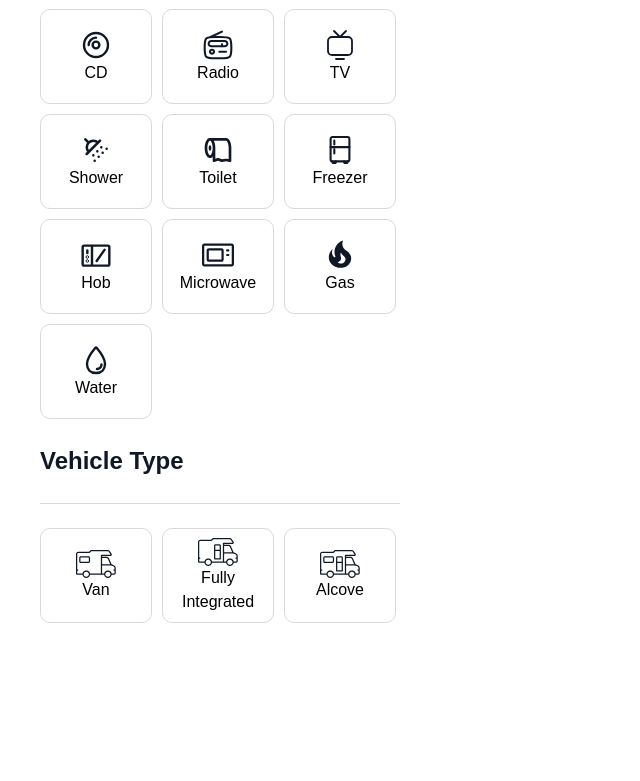
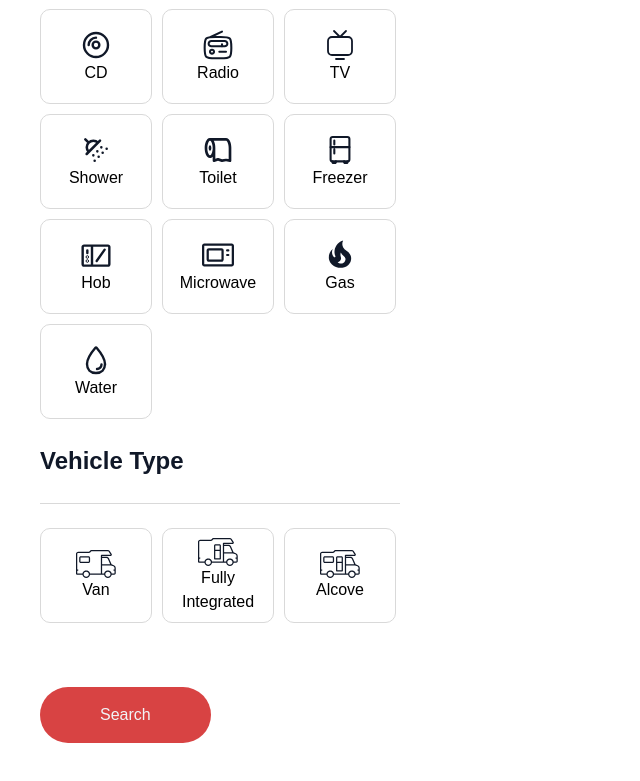
Before and after one commit to nksenechkav/Campers-rental-app, a React (Vite) app: page /catalog in a window 1280 px wide. Shown: the part 574-1355 px from the top of the page, without its empty margins (0-640 px from the left). Before the commit the page ends 1281 px from the top, so only its background shows below. Built offline with nearby package versions, Linux system fonts and the light colour scheme; no server answers.

Commit message:
add button search and functions to it

```diff
--- a/src/components/camper/Camper.module.scss
+++ b/src/components/camper/Camper.module.scss
@@ -28,9 +28,10 @@
 
 .info-wrapper {
   width: 526px;
+  height: 310px;
   display: flex;
   flex-direction: column;
-  gap: 16px;
+  justify-content: space-between;
 }
 
 .my-icon {
--- a/src/components/searchBox/SearchBox.jsx
+++ b/src/components/searchBox/SearchBox.jsx
@@ -1,29 +1,48 @@
 // src/pages/searchBox/SearchBox.jsx
 
-import { changeFilter, toggleEquipment, changeVehicleType } from '../../redux/filters/slice.js';
+import { changeFilter, toggleEquipment, changeVehicleType, resetFilters } from '../../redux/filters/slice.js';
 import css from './SearchBox.module.scss';
 import { useSelector, useDispatch } from 'react-redux';
 import { selectLocationFilter, selectEquipmentFilters, selectVehicleTypeFilter } from '../../redux/filters/selectors.js';
+import { useState } from 'react';
 
 const SearchBox = () => {
   const dispatch = useDispatch();
-  const filter = useSelector(selectLocationFilter);
-  const equipmentFilters = useSelector(selectEquipmentFilters);
-  const selectedVehicleType = useSelector(selectVehicleTypeFilter);
+  const initialFilter = useSelector(selectLocationFilter);
+  const initialEquipmentFilters = useSelector(selectEquipmentFilters);
+  const initialVehicleType = useSelector(selectVehicleTypeFilter);
 
-  const handleChange = (e) => {
-    const newValue = e.target.value;
-    dispatch(changeFilter(newValue));
-  };
+  const [filter, setFilter] = useState(initialFilter);
+  const [equipmentFilters, setEquipmentFilters] = useState(initialEquipmentFilters);
+  const [selectedVehicleType, setSelectedVehicleType] = useState(initialVehicleType);
 
+  // Оновлюємо локальний стан для фільтрів
+  const handleLocationChange = (e) => setFilter(e.target.value);
   const handleCheckboxChange = (event) => {
     const { id, checked } = event.target;
-    dispatch(toggleEquipment({ equipmentId: id, checked })); // Оновлення Redux store
+    setEquipmentFilters({
+      ...equipmentFilters,
+      [id]: checked
+    });
   };
+  const handleRadioChange = (event) => setSelectedVehicleType(event.target.id);
 
-  const handleRadioChange = (event) => {
-    const { id } = event.target;
-    dispatch(changeVehicleType(id)); // Оновлення Redux store
+  // Кнопка "Search" для застосування фільтрів
+  const handleSearchClick = () => {
+    // Скидаємо фільтри у Redux
+    dispatch(resetFilters());
+
+    // Встановлюємо нові фільтри у Redux
+    dispatch(changeFilter(filter));
+    Object.entries(equipmentFilters).forEach(([equipmentId, checked]) => {
+      dispatch(toggleEquipment({ equipmentId, checked }));
+    });
+    dispatch(changeVehicleType(selectedVehicleType));
+
+    // Скидаємо локальний стан після скидання фільтрів у Redux
+    setFilter("");
+    setEquipmentFilters({});
+    setSelectedVehicleType("");
   };
 
   return (
@@ -38,7 +57,7 @@ const SearchBox = () => {
           type="text"
           placeholder="Kyiv, Ukraine"
           value={filter}
-          onChange={handleChange}
+          onChange={handleLocationChange}
         />
       </div>
       <p className={css["label-text"]}>Filters</p>
@@ -111,6 +130,9 @@ const SearchBox = () => {
           </li>
         ))}
       </ul>
+      <button className={css.btn} onClick={handleSearchClick}>
+        Search
+      </button>
     </div>
   );
 };
--- a/src/components/searchBox/SearchBox.module.scss
+++ b/src/components/searchBox/SearchBox.module.scss
@@ -128,7 +128,7 @@ input:focus {
   flex-wrap: wrap;
   gap: 10px;
   margin-top: 36px;
-  margin-bottom: 24px;
+  margin-bottom: 64px;
 }
 
 .radio-label {
@@ -151,3 +151,21 @@ input:focus {
 .radio-input {
   display: none; // Сховати стандартний чекбокс
 }
+
+.btn {
+  display: block;
+  max-width: 173px;
+  height: 56px;
+  background-color: #D84343;
+  color: #F2F4F7;
+  border: none;
+  padding: 16px 60px;
+  border-radius: 200px;
+  cursor: pointer;
+  font-size: 16px;
+}
+
+.btn:hover {
+  background-color: #E44848;
+  color: #F7F7F7;
+}
--- a/src/redux/filters/slice.js
+++ b/src/redux/filters/slice.js
@@ -22,9 +22,14 @@ const filtersSlice = createSlice({
     changeVehicleType: (state, action) => {
       state.vehicleType = action.payload;
     },
+    resetFilters: (state) => {
+      state.location = "";
+      state.equipment = {};
+      state.vehicleType = "";
+    },
   },
 });
 
-export const { changeFilter, toggleEquipment, changeVehicleType } = filtersSlice.actions;
+export const { changeFilter, toggleEquipment, changeVehicleType, resetFilters } = filtersSlice.actions;
 
 export const filtersReducer = filtersSlice.reducer;
```
